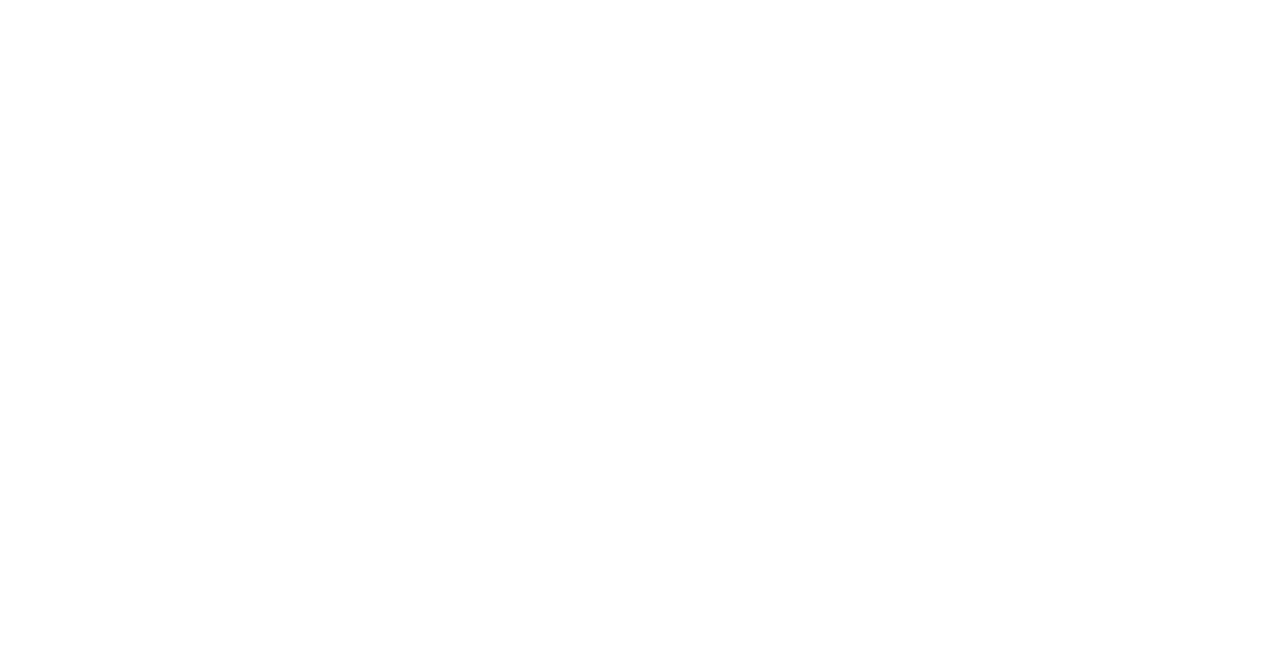
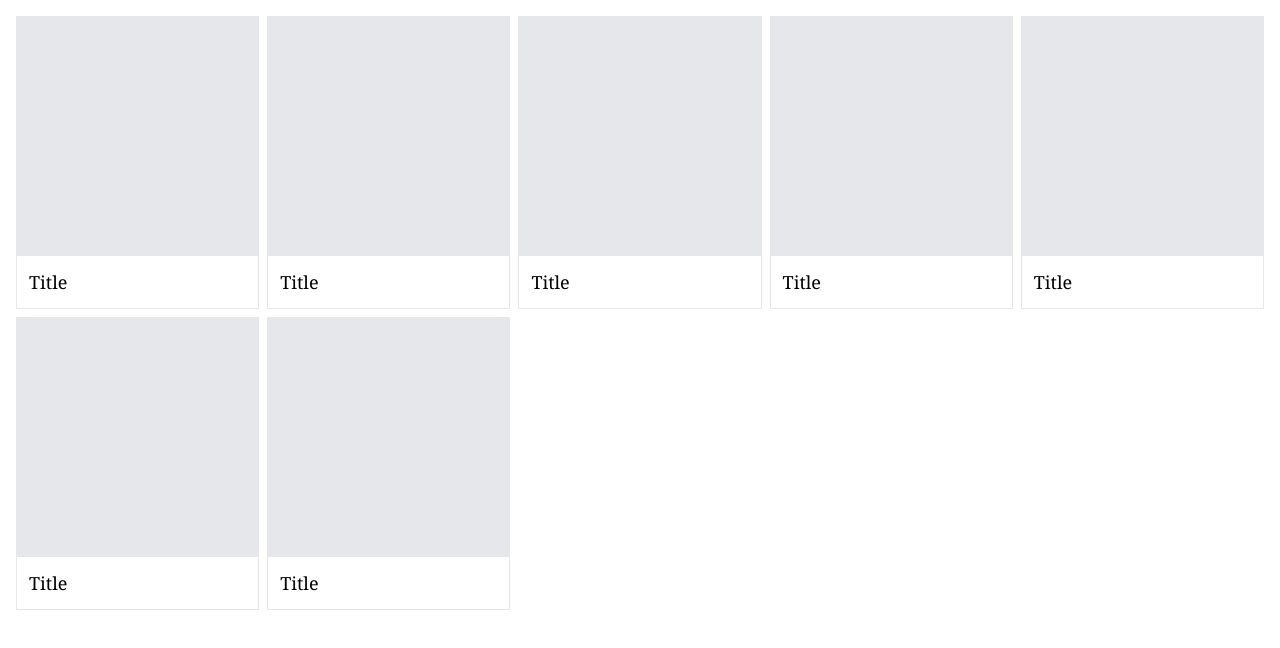
Before and after one commit to sohye-lee/faire, a Next.js app: page / in a window 1280 px wide. Shown: the top 648 px of the page. Built offline with nearby package versions, Linux system fonts and the light colour scheme.

Commit message:
item list

```diff
--- a/pages/index.tsx
+++ b/pages/index.tsx
@@ -105,10 +105,19 @@
   //   </div>
   // );
   return (
-    <div>
+    <div className="grid grid-cols-5 gap-2  items-stretch w-full p-4">
       {[1, 2, 3, 4, 5, 6, 7].map((_, i) => (
-        <div className="flex flex-col space-y-5" key={i}></div>
+        <div key={i} className="border border-gray-200 h-full">
+          <div
+            className="w-full h-0 bg-gray-200"
+            style={{ paddingTop: 'calc(100% - 2px)' }}
+          ></div>
+          <div className="p-3">
+            <p className="font-serif font-medium text-lg capitalize">title</p>
+          </div>
+        </div>
       ))}
+      <button></button>
     </div>
   );
 };
```
